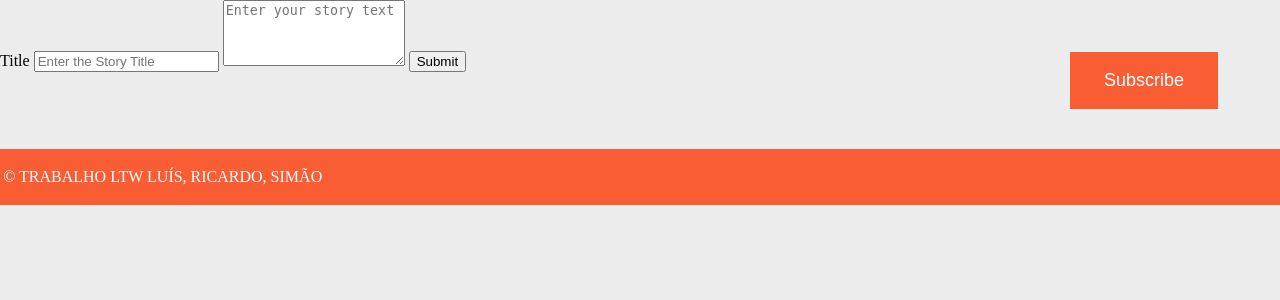
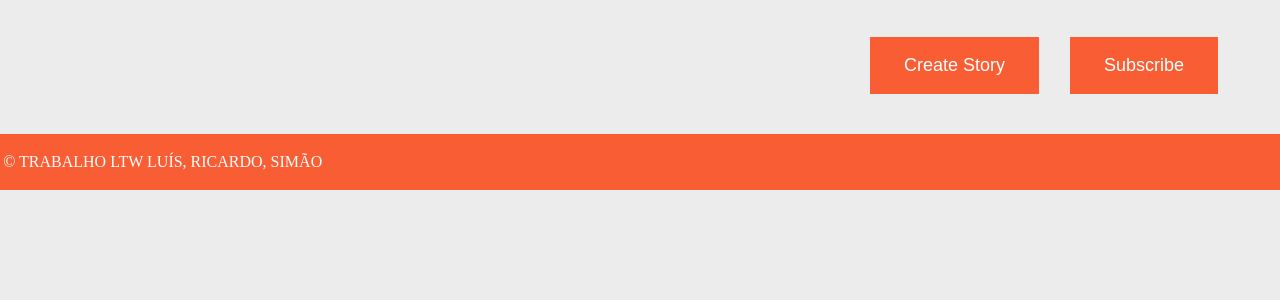
Before and after one commit to LuisAlvelaMendes/LTW, a PHP site: page /pages/channel.php?name= in a window 1280 px wide. Shown: the part 61-361 px from the top of the page. Run offline with PHP 8.4, Linux system fonts and the light colour scheme; the visitor is signed in with stand-in values (Sample User, id 1); data comes from the database, SQL or seed files in the repository.

Commit message:
Create story page

```diff
--- a/css/channel.css
+++ /dev/null
@@ -1,41 +0,0 @@
-.subscription{
-    position: relative;
-    left: 1070px;
-    top: -20px;
-    background-color: #f95d34;
-    border: none;
-    color: white;
-    padding: 18px 34px;
-    font-size: 18px;
-
-}
-
-.subscription:hover
-{
-    background-color: #f81109;
-}
-
-#createChannelText{
-    position: relative;
-    top: 9px;
-    left: 800px;
-    font-size: 14px;
-    padding: 12px 24px;
-}
-
-#createChannelButton{
-    position: relative;
-    top: 10px;
-    left: 810px;
-    background-color: #f95d34;
-    border: none;
-    color: white;
-    padding: 16px 34px;
-    font-size: 18px;
-    margin-bottom: 10px;
-}
-
-#createChannelButton:hover
-{
-    background-color: #f81109;
-}
--- a/css/common.css
+++ b/css/common.css
@@ -127,6 +127,55 @@ body > #messages .success {
 	display:inline;
 	padding-right: 0.5em;
 }
+.button {
+    position: relative;
+    background-color: #f95d34;
+    border: none;
+    color: white;
+    padding: 18px 34px;
+    font-size: 18px;
+
+}
+
+.button:hover
+{
+    background-color: #f81109;
+}
+
+#subscribe, #unsubscribe {
+    left: 1070px;
+    top: -20px;
+}
+
+#createStory {
+    left: 870px;
+    top: 36.5px;
+}
+
+#createChannelText{
+    position: relative;
+    top: 9px;
+    left: 800px;
+    font-size: 14px;
+    padding: 12px 24px;
+}
+
+#createChannelButton{
+    position: relative;
+    top: 10px;
+    left: 810px;
+    background-color: #f95d34;
+    border: none;
+    color: white;
+    padding: 16px 34px;
+    font-size: 18px;
+    margin-bottom: 10px;
+}
+
+#createChannelButton:hover
+{
+    background-color: #f81109;
+}
 
 footer {
 	padding: 0.2em;
--- a/database/db_channel.php
+++ b/database/db_channel.php
@@ -60,6 +60,5 @@
 
 		$stmt = $db->prepare('INSERT INTO story (title, published, channel, author, fulltext) VALUES (?, ?, ?, ?, ?)');
 		$stmt->execute(array($title, time(), $channel, $_SESSION['username'], $fulltext));
-
 	}
 ?>
--- a/pages/homepage.php
+++ b/pages/homepage.php
@@ -14,13 +14,13 @@
 
 	if(!isset($_SESSION['username'])) {
 		draw_header(null, 'NOT REDDIT');
+		draw_topsubs($channellist, $numsubs, $channelid);
 	} else {
 		draw_header($_SESSION['username'], 'NOT REDDIT');
+		draw_topsubs($channellist, $numsubs, $channelid);
+		draw_createChannel();
 	}
 
-	draw_topsubs($channellist, $numsubs, $channelid);
-
-	draw_createChannel();
 
 	$mostRecent = getMostRecentStoryFromChannel('Portugal');
 	draw_storyCard($mostRecent[0], true);
--- a/templates/tpl_common.php
+++ b/templates/tpl_common.php
@@ -110,22 +110,22 @@
 <?php } ?>
 
 <?php function draw_subscribeButton($channel) { ?>
-	<link rel="stylesheet" href="../css/channel.css">
+	<link rel="stylesheet" href="../css/common.css">
 	<form action='../actions/action_subscribeChannel.php' method='post'>
 
 		<input type="hidden" name="channel" value="<?=$channel?>">
 
-		<button class="subscription" type='submit'>Subscribe</button>
+		<button id = "subscribe" class = "button" type='submit'>Subscribe</button>
 	</form>
 <?php } ?>
 
 <?php function draw_unsubscribeButton($channel) { ?>
-	<link rel="stylesheet" href="../css/channel.css">
+	<link rel="stylesheet" href="../css/common.css">
 	<form action='../actions/action_unsubscribeChannel.php' method='post'>
 
 		<input type="hidden" name="channel" value="<?=$channel?>">
 
-		<button class="subscription" type='submit'>Unsubscribe</button>
+		<button id = "unsubscribe" class = "button" type='submit'>Unsubscribe</button>
 	</form>
 <?php } ?>
 
--- a/templates/tpl_story.php
+++ b/templates/tpl_story.php
@@ -23,16 +23,22 @@
 <?php } ?>
 
 <?php function draw_addStory($channel) { ?>
+	<input type="hidden" name="channel" value="<?=$channel?>">
+
+	<button id = "createStory" class = "button" onclick="window.location.href='../pages/create_story.php?name=<?=$channel?>'">Create Story</button>
+<?php } ?>
+
+<?php function draw_textareas($channel) { ?>
 	<form action='../actions/action_addStory.php' method='post'>
-		<label for='title'>Title</label>
-		<input type='text' placeholder='Enter the Story Title' name='title' required>
-
+		<label id = "create_story_label" for='title'>Title</label>
+		<input id = "create_story_title" type='text' placeholder='Enter the Story Title' name='title' required>
 		<textarea name='fulltext' placeholder='Enter your story text' rows='4' column='50' required></textarea>
 
 		<input type="hidden" name="channel" value="<?=$channel?>">
 
-		<button type='submit'>Submit</button>
+		<button type='submit' class = "button">Submit</button>
 	</form>
+
 <?php } ?>
 
 <?php function draw_addComment($story) { ?>
```
Also changed, not shown: pages/create_story.php (added, +17 -0 lines).
